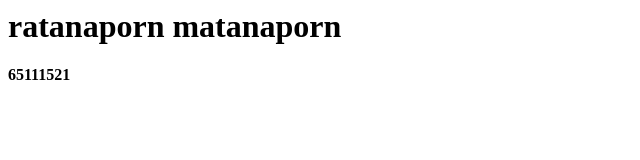
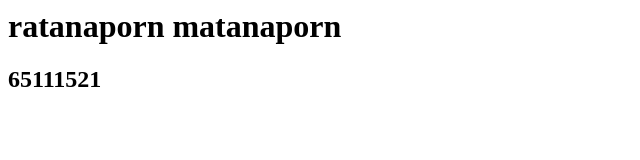
Before and after one commit to Rtnpb/CE341_ID1521, a plain HTML site: page index.html in a window 1280 px wide. Shown: the full height of the page, 0-640 px from the left. Drawn offline with Linux system fonts and the light colour scheme.

Commit message:
Update index.html

```diff
--- a/index.html
+++ b/index.html
@@ -5,7 +5,7 @@
 <body>
 <strong>
     <h1>ratanaporn matanaporn</h1>
-    <p>65111521</p>
+    <h2>65111521</h2>
 </strong>
 
 </body>
```
